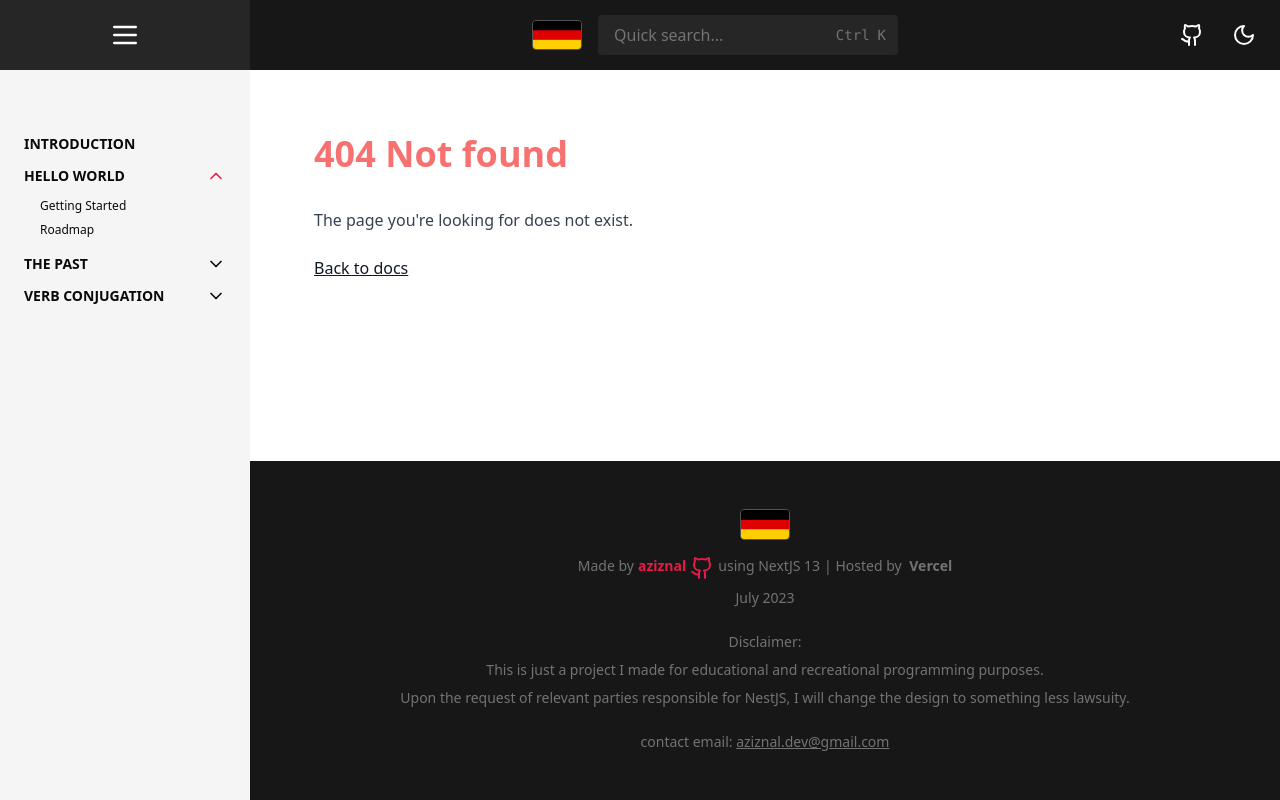
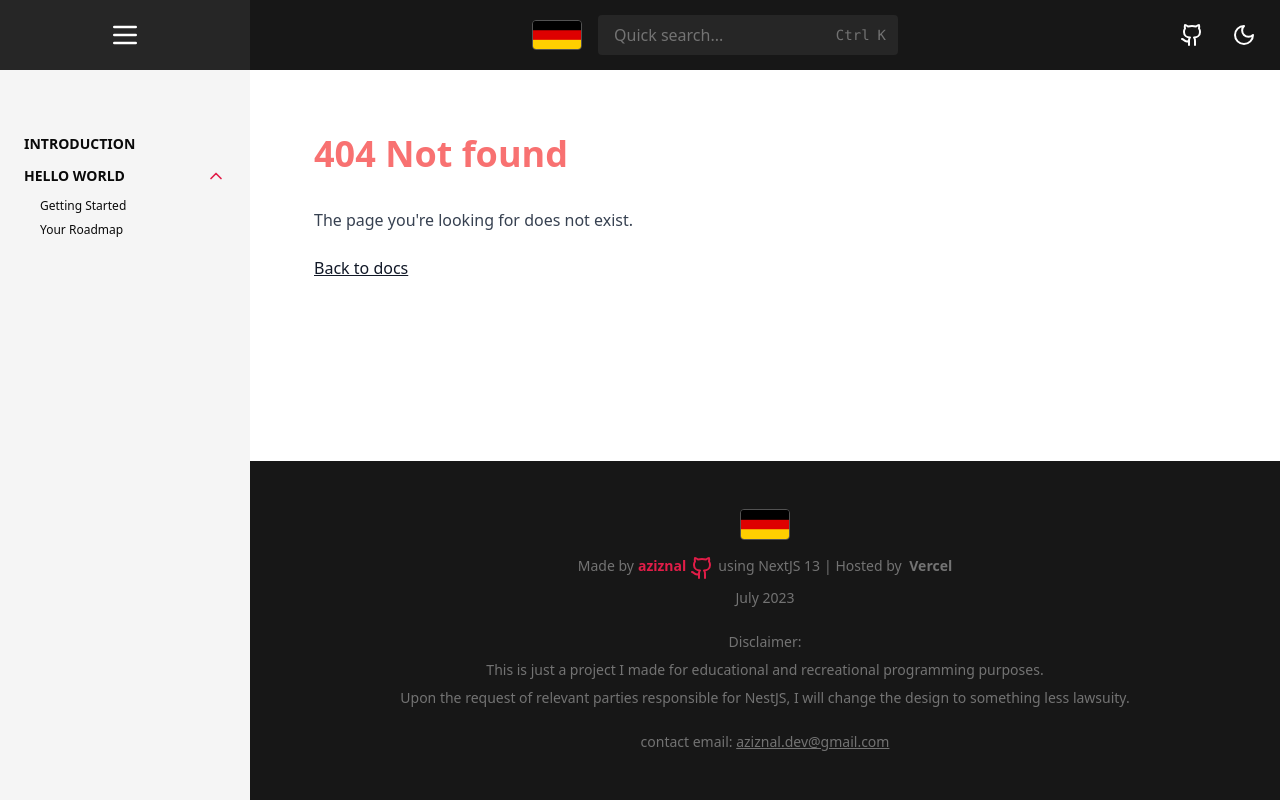
Before and after one commit to aziznal/german-docs, a Next.js app: page /page-not-found in a window 1280 px wide. Both pictures are taken after a click on the button "HELLO WORLD". Built offline with nearby package versions, Linux system fonts and the light colour scheme.

Commit message:
convert sidenav links to be manually written

```diff
--- a/src/components/left-sidebar-links.tsx
+++ b/src/components/left-sidebar-links.tsx
@@ -1,4 +1,3 @@
-import { getMarkdownListings } from "@/lib/markdown.utils";
 import {
   Accordion,
   AccordionContent,
@@ -7,22 +6,36 @@ import {
 } from "@/components/ui/accordion";
 import HighlightedLink from "@/components/ui/highlighted-link";
 
-/** returns a link with dashes replaced with spaces and first character capitalized  */
-function formatLink(link: string): string {
-  return link
-    .split("-")
-    .map((word) => word.charAt(0).toUpperCase() + word.slice(1))
-    .join(" ");
-}
+type Link = {
+  name: string;
+  children: {
+    name: string;
+    href: string;
+  }[];
+};
 
-export default async function LeftSidebarLinks() {
-  const listings = await getMarkdownListings();
+const links: Link[] = [
+  {
+    name: "Hello World",
+    children: [
+      {
+        name: "Getting Started",
+        href: "/hello-world/getting-started",
+      },
+      {
+        name: "Your Roadmap",
+        href: "/hello-world/roadmap",
+      },
+    ],
+  },
+];
 
+export default function LeftSidebarLinks() {
   return (
     <>
       <HighlightedLink
-        className="text-sm font-bold"
         href="/introduction"
+        className="text-sm font-bold hover:font-bold"
       >
         INTRODUCTION
       </HighlightedLink>
@@ -31,7 +44,7 @@ export default async function LeftSidebarLinks() {
         type="multiple"
         className="mt-3 text-sm"
       >
-        {listings.map((listing) => (
+        {links.map((listing) => (
           <AccordionItem
             id={listing.name}
             value={listing.name}
@@ -42,7 +55,7 @@ export default async function LeftSidebarLinks() {
               id={listing.name}
               aria-controls="sidebar-links"
             >
-              {formatLink(listing.name)}
+              {listing.name}
             </AccordionTrigger>
 
             <AccordionContent
@@ -50,12 +63,12 @@ export default async function LeftSidebarLinks() {
               aria-labelledby={listing.name}
             >
               <ul className="flex flex-col gap-2 pl-4 text-xs font-normal">
-                {listing.files?.map((file) => (
+                {listing.children.map((file) => (
                   <HighlightedLink
                     href={file.href}
                     key={file.name}
                   >
-                    {formatLink(file.name)}
+                    {file.name}
                   </HighlightedLink>
                 ))}
               </ul>
```
Also changed, not shown: markdown/introduction.md (+3 -5 lines).
